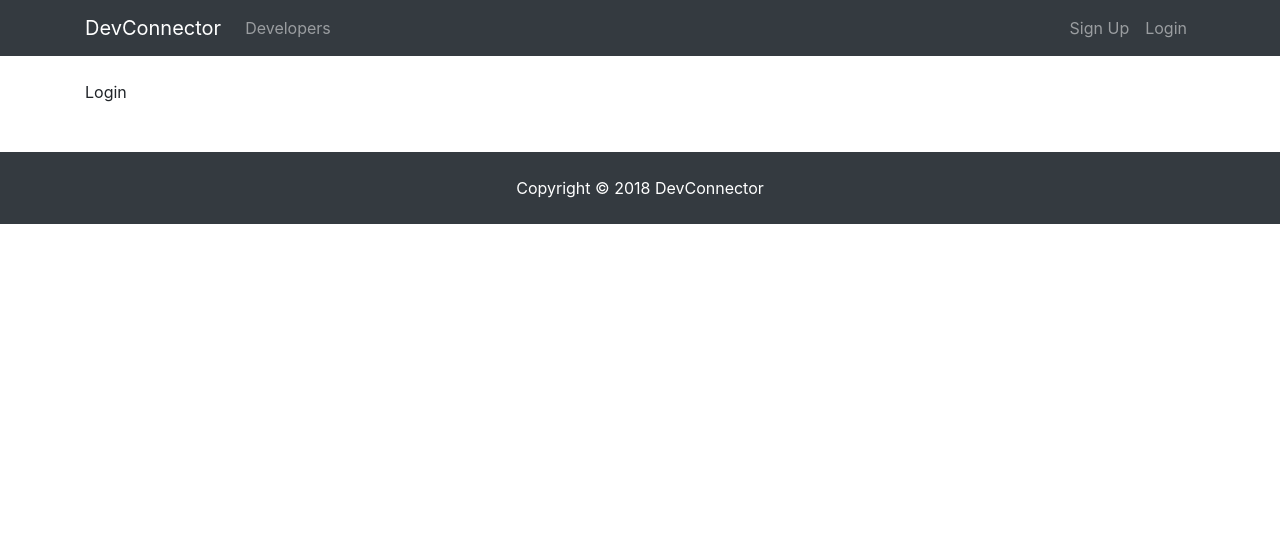
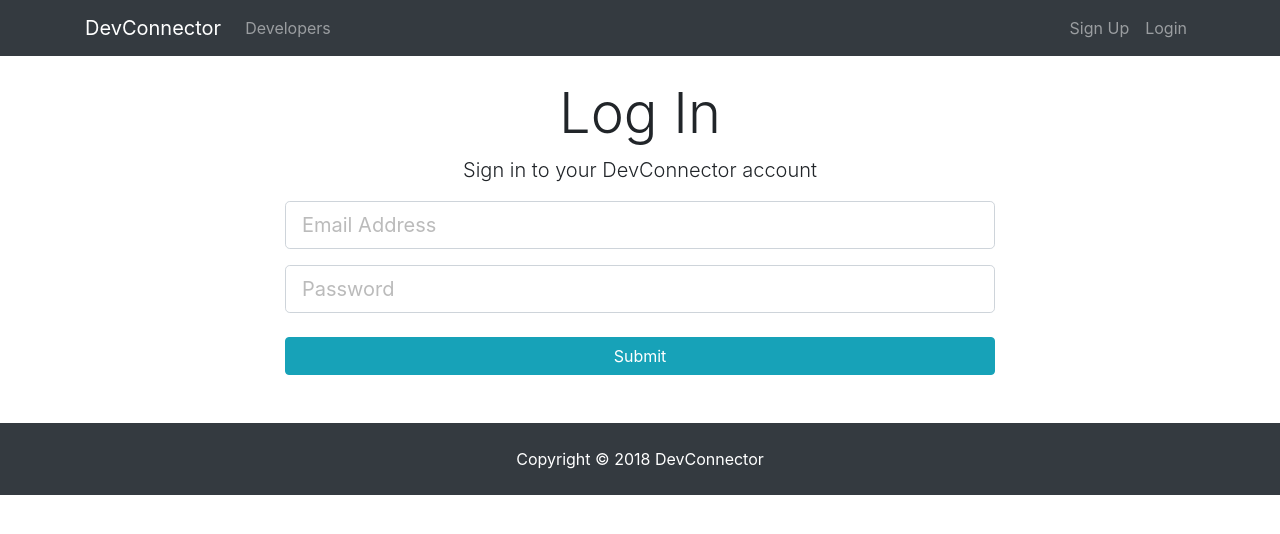
Before and after one commit to Reactomaniac/devCon, a React (Create React App) app in the folder client/: page /login in a window 1280 px wide. Shown: the top 534 px of the page. Built offline with nearby package versions, Linux system fonts and the light colour scheme.

Commit message:
Added login component.

```diff
--- a/client/src/components/auth/Login.js
+++ b/client/src/components/auth/Login.js
@@ -1,10 +1,66 @@
 import React, { Component } from 'react';
 
 class Login extends Component {
+  constructor() {
+    super();
+    this.state = {
+      email: "",
+      password: "",
+      errors: {}
+    };
+
+    this.onChange = this.onChange.bind(this);
+    this.onSubmit = this.onSubmit.bind(this);
+  }
+
+  onChange(e) {
+    this.setState({ [e.target.name]: e.target.value });
+  }
+
+  onSubmit(e) {
+    e.preventDefault();
+    const user = {
+      email: this.state.email,
+      password: this.state.password,
+    }
+
+    console.log(user);
+  }
+
   render() {
     return (
-      <div>
-        Login
+      <div className="login">
+        <div className="container">
+          <div className="row">
+            <div className="col-md-8 m-auto">
+              <h1 className="display-4 text-center">Log In</h1>
+              <p className="lead text-center">Sign in to your DevConnector account</p>
+              <form onSubmit={this.onSubmit}>
+                <div className="form-group">
+                  <input
+                    type="email"
+                    className="form-control form-control-lg"
+                    placeholder="Email Address"
+                    name="email"
+                    value={this.state.email}
+                    onChange={this.onChange.bind(this)}
+                    />
+                </div>
+                <div className="form-group">
+                  <input
+                    type="password"
+                    className="form-control form-control-lg"
+                    placeholder="Password"
+                    name="password"
+                    value={this.state.password}
+                    onChange={this.onChange.bind(this)}
+                    />
+                </div>
+                <input type="submit" className="btn btn-info btn-block mt-4" />
+              </form>
+            </div>
+          </div>
+        </div>
       </div>
     );
   }
```
